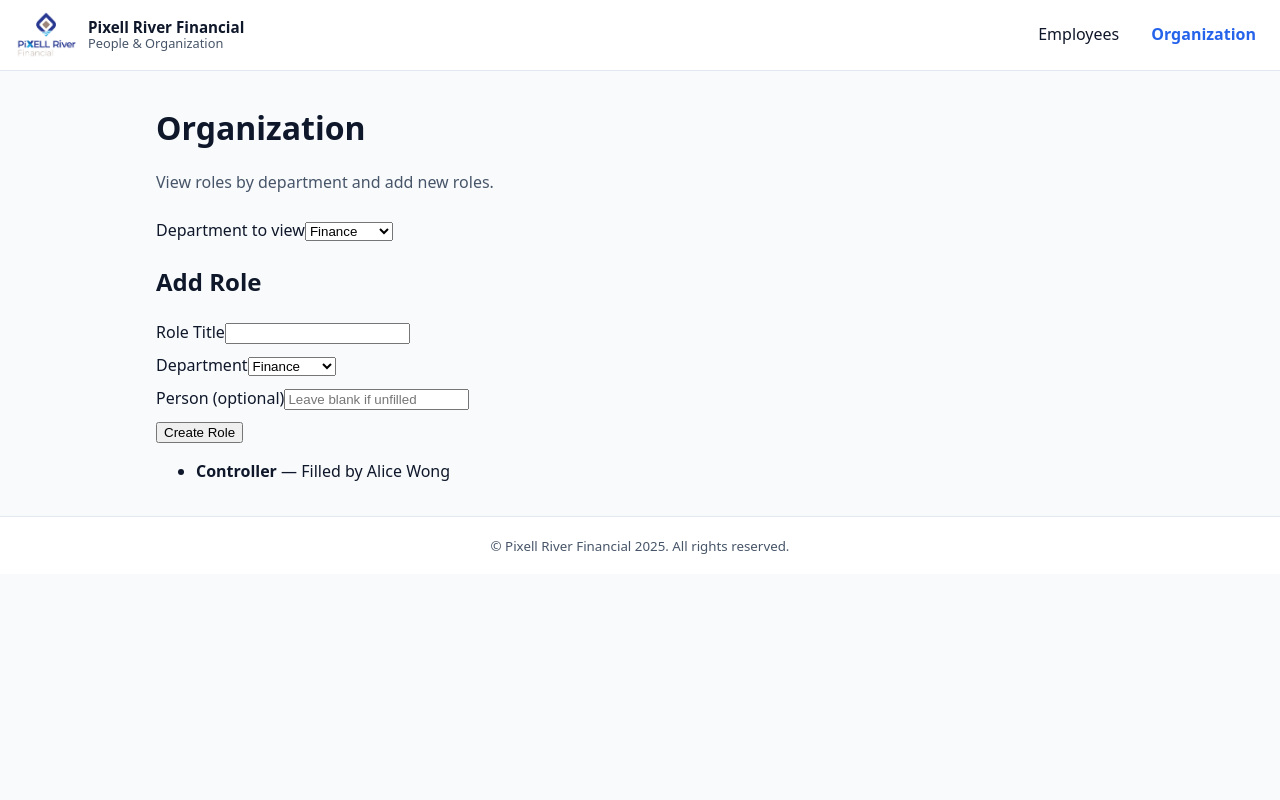
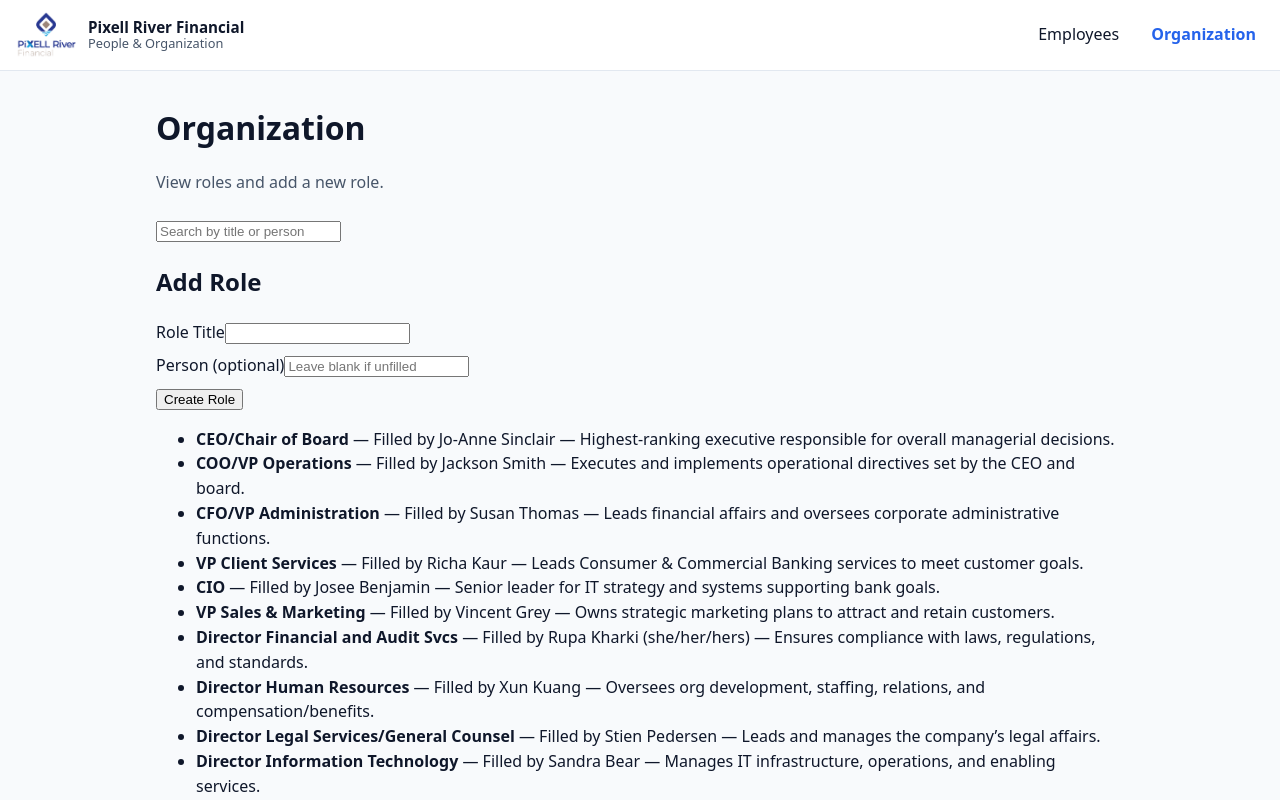
Before and after one commit to rushil2123/Full_Stack_Lab-1, a React (Vite) app in the folder pixell-river-directory/: page /organization in a window 1280 px wide. Shown: the top 800 px of the page. Built offline with nearby package versions, Linux system fonts and the light colour scheme.

Commit message:
feat: refactor repositories and services to improve role and employee management, including removal of roleRepo and integration with orgRepo

```diff
--- a/pixell-river-directory/src/hook/useEntryForm.tsx
+++ /dev/null
@@ -1,61 +0,0 @@
-import { useState } from "react";
-import type { Department, EntryFormValues, EntryFormErrors } from "../types";
-import { validStaffService } from "../services/validstaffService";
-import { employeeRepo } from "../repositories/employeeRepo";
-import { roleRepo } from "../repositories/roleRepo";
-
-const DEPARTMENTS: Department[] = ["Finance", "HR", "IT", "Operations", "Sales"];
-
-export function useEntryForm(kind: "employee" | "role") {
-  const [values, setValues] = useState<EntryFormValues>({
-    kind: kind,
-    name: "",
-    department: DEPARTMENTS[0],
-    person: "",
-  });
-
-  const [errors, setErrors] = useState<EntryFormErrors>({});
-  const [saving, setSaving] = useState(false);
-
-  function change(field: keyof EntryFormValues, value: string) {
-    // simple set: keep code easy to read
-    setValues({ ...values, [field]: value });
-    // clear that field's error when user types
-    setErrors({ ...errors, [field]: undefined });
-  }
-
-  function submit() {
-    const result = validStaffService.validate(values);
-    setErrors(result.errors);
-
-    if (!result.ok) {
-      return false; // stop if errors
-    }
-
-    setSaving(true);
-    try {
-      if (values.kind === "employee") {
-        employeeRepo.create(values.name.trim(), values.department);
-      } else {
-        const title = values.name.trim();
-        const who =
-          values.person && values.person.trim() !== "" ? values.person.trim() : undefined;
-        roleRepo.create(title, values.department, who);
-      }
-      // reset text fields (keep department the same so user doesn't re-pick)
-      setValues({ ...values, name: "", person: "" });
-      return true;
-    } finally {
-      setSaving(false);
-    }
-  }
-
-  return {
-    values,
-    errors,
-    saving,
-    change,
-    submit,
-    departments: DEPARTMENTS,
-  };
-}
--- /dev/null
+++ b/pixell-river-directory/src/hooks/useEntryForm.tsx
@@ -0,0 +1,64 @@
+import { useState } from "react";
+import type {
+  EntryFormValues,
+  EntryFormValuesEmployee,
+  EntryFormValuesRole,
+  EntryFormErrors,
+} from "../types";
+import { validStaffService } from "../services/validstaffService";
+import { employeeRepo } from "../repositories/employeeRepo";
+import { roleRepo } from "../repositories/orgRepo";
+
+export function useEntryForm(kind: "employee" | "role") {
+  const defaultEmp: EntryFormValuesEmployee = {
+    kind: "employee",
+    name: "",
+    department: employeeRepo.departments()[0] || "",
+  };
+  const defaultRole: EntryFormValuesRole = {
+    kind: "role",
+    title: "",
+    person: "",
+  };
+
+  const [values, setValues] = useState<EntryFormValues>(
+    kind === "employee" ? defaultEmp : defaultRole
+  );
+  const [errors, setErrors] = useState<EntryFormErrors>({});
+  const [saving, setSaving] = useState(false);
+
+  function change(field: string, value: string) {
+    setValues({ ...(values as any), [field]: value } as EntryFormValues);
+    setErrors({ ...errors, [field]: undefined });
+  }
+
+  function submit() {
+    const result = validStaffService.validate(values);
+    setErrors(result.errors);
+    if (!result.ok) return false;
+
+    setSaving(true);
+    try {
+      if (values.kind === "employee") {
+        const v = values as EntryFormValuesEmployee;
+        employeeRepo.addEmployee(v.department, v.name.trim());
+        setValues({ ...v, name: "" });
+      } else {
+        const v = values as EntryFormValuesRole;
+        const t = v.title.trim();
+        const p = v.person && v.person.trim() !== "" ? v.person.trim() : undefined;
+        roleRepo.create(t, p);
+        setValues({ ...v, title: "", person: "" });
+      }
+      return true;
+    } finally {
+      setSaving(false);
+    }
+  }
+
+  function departments() {
+    return employeeRepo.departments();
+  }
+
+  return { values, errors, saving, change, submit, departments };
+}
--- a/pixell-river-directory/src/pages/EmployeesPage.tsx
+++ b/pixell-river-directory/src/pages/EmployeesPage.tsx
@@ -1,31 +1,32 @@
 import { useState } from "react";
 import "./EmployeesPage.css";
 import { employeeRepo } from "../repositories/employeeRepo";
-import { useEntryForm } from "../hook/useEntryForm";
-import type { Employee } from "../types";
+import { useEntryForm } from "../hooks/useEntryForm";
+import type { DepartmentGroup } from "../types";
 
 export default function EmployeesPage() {
   const [search, setSearch] = useState("");
   const form = useEntryForm("employee");
 
-  // small app, so just read the repo each render
-  const allEmployees: Employee[] = employeeRepo.list();
+  const groups: DepartmentGroup[] = employeeRepo.listGroups();
 
-  // basic search by name or department
   const s = search.toLowerCase();
-  const filtered = allEmployees.filter((e) => {
-    return (
-      e.name.toLowerCase().includes(s) ||
-      e.department.toLowerCase().includes(s)
-    );
-  });
+  const filtered = groups
+    .map((g) => {
+      const list = g.employees.filter(
+        (n) =>
+          n.toLowerCase().includes(s) ||
+          g.department.toLowerCase().includes(s)
+      );
+      return { department: g.department, employees: list };
+    })
+    .filter((g) => g.employees.length > 0);
 
   return (
     <main>
       <h1>Employees</h1>
-      <p className="greeting">Search and add employees.</p>
+      <p className="greeting">Search employees and add new ones.</p>
 
-      {/* Search */}
       <label htmlFor="emp-search" className="sr-only">
         Search employees
       </label>
@@ -36,7 +37,6 @@ export default function EmployeesPage() {
         onChange={(e) => setSearch(e.target.value)}
       />
 
-      {/* Add new employee */}
       <section style={{ marginTop: "1rem" }}>
         <h2>Add Employee</h2>
 
@@ -44,7 +44,7 @@ export default function EmployeesPage() {
           <label>
             Name
             <input
-              value={form.values.name}
+              value={(form.values.kind === "employee" && form.values.name) || ""}
               onChange={(e) => form.change("name", e.target.value)}
             />
           </label>
@@ -55,10 +55,12 @@ export default function EmployeesPage() {
           <label>
             Department
             <select
-              value={form.values.department}
+              value={
+                (form.values.kind === "employee" && form.values.department) || ""
+              }
               onChange={(e) => form.change("department", e.target.value)}
             >
-              {form.departments.map((d) => (
+              {form.departments().map((d) => (
                 <option key={d} value={d}>
                   {d}
                 </option>
@@ -75,14 +77,18 @@ export default function EmployeesPage() {
         </button>
       </section>
 
-      {/* List */}
-      <ul style={{ marginTop: "1rem" }}>
-        {filtered.map((e, i) => (
-          <li key={e.id || i}>
-            {e.name} — {e.department}
-          </li>
+      <div style={{ marginTop: "1rem" }}>
+        {filtered.map((g) => (
+          <div key={g.department} className="dept-card">
+            <h3>{g.department}</h3>
+            <ul>
+              {g.employees.map((name, i) => (
+                <li key={name + i}>{name}</li>
+              ))}
+            </ul>
+          </div>
         ))}
-      </ul>
+      </div>
 
       {filtered.length === 0 && <p>No matches found.</p>}
     </main>
--- a/pixell-river-directory/src/pages/OrganizationPage.tsx
+++ b/pixell-river-directory/src/pages/OrganizationPage.tsx
@@ -1,37 +1,37 @@
+import "./OrganizationPage.css";
 import { useState } from "react";
-import "./OrganizationPage.css";
-import { roleRepo } from "../repositories/roleRepo";
-import { useEntryForm } from "../hook/useEntryForm";
-import type { Role, Department } from "../types";
+import { roleRepo } from "../repositories/orgRepo";
+import { useEntryForm } from "../hooks/useEntryForm";
+import type { OrgRole } from "../types";
 
 export default function OrganizationPage() {
-  const [viewDept, setViewDept] = useState<Department>("Finance");
   const form = useEntryForm("role");
 
-  const allRoles: Role[] = roleRepo.list();
-  const rolesByDept = allRoles.filter((r) => r.department === viewDept);
+  const roles: OrgRole[] = roleRepo.list();
+
+  const [q, setQ] = useState("");
+  const s = q.toLowerCase();
+  const filtered = roles.filter(
+    (r) =>
+      r.title.toLowerCase().includes(s) ||
+      (r.person && r.person.toLowerCase().includes(s))
+  );
 
   return (
     <main>
       <h1>Organization</h1>
-      <p className="greeting">View roles by department and add new roles.</p>
+      <p className="greeting">View roles and add a new role.</p>
 
-      {/* Choose department to view */}
-      <label>
-        Department to view
-        <select
-          value={viewDept}
-          onChange={(e) => setViewDept(e.target.value as Department)}
-        >
-          {form.departments.map((d) => (
-            <option key={d} value={d}>
-              {d}
-            </option>
-          ))}
-        </select>
+      <label htmlFor="role-search" className="sr-only">
+        Search roles
       </label>
+      <input
+        id="role-search"
+        placeholder="Search by title or person"
+        value={q}
+        onChange={(e) => setQ(e.target.value)}
+      />
 
-      {/* Add a role */}
       <section style={{ marginTop: "1rem" }}>
         <h2>Add Role</h2>
 
@@ -39,30 +39,11 @@ export default function OrganizationPage() {
           <label>
             Role Title
             <input
-              value={form.values.name}
-              onChange={(e) => form.change("name", e.target.value)}
+              value={(form.values.kind === "role" && form.values.title) || ""}
+              onChange={(e) => form.change("title", e.target.value)}
             />
           </label>
-          {form.errors.name && <div role="alert">{form.errors.name}</div>}
-        </div>
-
-        <div style={{ marginBottom: 8 }}>
-          <label>
-            Department
-            <select
-              value={form.values.department}
-              onChange={(e) => form.change("department", e.target.value)}
-            >
-              {form.departments.map((d) => (
-                <option key={d} value={d}>
-                  {d}
-                </option>
-              ))}
-            </select>
-          </label>
-          {form.errors.department && (
-            <div role="alert">{form.errors.department}</div>
-          )}
+          {form.errors.title && <div role="alert">{form.errors.title}</div>}
         </div>
 
         <div style={{ marginBottom: 8 }}>
@@ -70,7 +51,7 @@ export default function OrganizationPage() {
             Person (optional)
             <input
               placeholder="Leave blank if unfilled"
-              value={form.values.person || ""}
+              value={(form.values.kind === "role" && (form.values.person || "")) || ""}
               onChange={(e) => form.change("person", e.target.value)}
             />
           </label>
@@ -81,17 +62,18 @@ export default function OrganizationPage() {
         </button>
       </section>
 
-      {/* Roles list */}
       <ul style={{ marginTop: "1rem" }}>
-        {rolesByDept.map((r, i) => (
-          <li key={r.id || i}>
-            <strong>{r.title}</strong> —{" "}
+        {filtered.map((r, i) => (
+          <li key={r.title + (r.person || "") + i}>
+            <strong>{r.title}</strong>
+            {" — "}
             {r.person ? `Filled by ${r.person}` : "Unfilled"}
+            {r.description ? ` — ${r.description}` : ""}
           </li>
         ))}
       </ul>
 
-      {rolesByDept.length === 0 && <p>No roles in this department.</p>}
+      {filtered.length === 0 && <p>No roles match.</p>}
     </main>
   );
 }
--- a/pixell-river-directory/src/repositories/employeeRepo.tsx
+++ b/pixell-river-directory/src/repositories/employeeRepo.tsx
@@ -1,55 +1,57 @@
-import type { Employee, Department } from "../types";
+import type { DepartmentGroup } from "../types";
+import employeesSeed from "../data/employees.json";
 
-const KEY = "prf_employees_v1";
+const EMP_KEY = "prf_employees_groups_v1";
 
-function load(): Employee[] {
+function load(): DepartmentGroup[] {
   try {
-    const raw = localStorage.getItem(KEY);
-    if (raw) return JSON.parse(raw);
+    const raw = localStorage.getItem(EMP_KEY);
+    if (raw) {
+      return JSON.parse(raw);
+    }
   } catch {
-    // ignore parse errors and fall back to seed data
+
   }
-  // seed data (shown on first run)
-  return [
-    { id: "e1", name: "Alice Wong", department: "Finance" },
-    { id: "e2", name: "Dev Patel", department: "IT" },
-  ];
+
+  const seed: DepartmentGroup[] = employeesSeed as DepartmentGroup[];
+  localStorage.setItem(EMP_KEY, JSON.stringify(seed));
+  return seed;
 }
 
-function save(list: Employee[]) {
-  localStorage.setItem(KEY, JSON.stringify(list));
+function save(groups: DepartmentGroup[]) {
+  localStorage.setItem(EMP_KEY, JSON.stringify(groups));
 }
 
-let employees: Employee[] = load();
-
-function makeId(prefix: string) {
-  return prefix + Math.random().toString(36).slice(2, 8);
-}
+let groups: DepartmentGroup[] = load();
 
 export const employeeRepo = {
-  list(): Employee[] {
-    return [...employees]; // return a copy
+  listGroups(): DepartmentGroup[] {
+    return [...groups].map(g => ({ department: g.department, employees: [...g.employees] }));
   },
 
-  create(name: string, department: Department): Employee {
-    const newEmp: Employee = { id: makeId("e_"), name: name.trim(), department };
-    employees = [newEmp, ...employees];
-    save(employees);
-    return newEmp;
+  departments(): string[] {
+    return groups.map(g => g.department);
   },
 
-  // optional helpers if you need them later
-  get(id: string) {
-    return employees.find((e) => e.id === id);
+  addEmployee(department: string, name: string) {
+    const dept = groups.find(g => g.department === department);
+    if (dept) {
+      dept.employees = [name.trim(), ...dept.employees];
+    } else {
+      groups = [{ department, employees: [name.trim()] }, ...groups];
+    }
+    save(groups);
   },
 
-  remove(id: string) {
-    employees = employees.filter((e) => e.id !== id);
-    save(employees);
+  removeEmployee(department: string, name: string) {
+    const dept = groups.find(g => g.department === department);
+    if (!dept) return;
+    dept.employees = dept.employees.filter(n => n !== name);
+    save(groups);
   },
 
   clearAll() {
-    employees = [];
-    save(employees);
+    groups = [];
+    save(groups);
   },
 };
--- /dev/null
+++ b/pixell-river-directory/src/repositories/orgRepo.tsx
@@ -0,0 +1,65 @@
+import type { OrgRole } from "../types";
+import rolesSeed from "../data/org.json";
+
+const ROLES_KEY = "prf_org_v1";
+
+function load(): OrgRole[] {
+  try {
+    const raw = localStorage.getItem(ROLES_KEY);
+    if (raw) {
+      return JSON.parse(raw);
+    }
+  } catch {
+
+  }
+  const seed: OrgRole[] = rolesSeed as OrgRole[];
+  localStorage.setItem(ROLES_KEY, JSON.stringify(seed));
+  return seed;
+}
+
+function save(list: OrgRole[]) {
+  localStorage.setItem(ROLES_KEY, JSON.stringify(list));
+}
+
+let roles: OrgRole[] = load();
+
+
+function normalizeTitle(t: string) {
+  return t.trim().toLowerCase();
+}
+
+export const roleRepo = {
+  list(): OrgRole[] {
+    return [...roles].map(r => ({ ...r }));
+  },
+
+
+  create(title: string, person?: string, description?: string) {
+    const cleanTitle = title.trim();
+    const cleanPerson = person && person.trim() !== "" ? person.trim() : undefined;
+    const item: OrgRole = { title: cleanTitle, person: cleanPerson, description };
+    roles = [item, ...roles];
+    save(roles);
+    return item;
+  },
+
+  isTitleFilled(title: string): boolean {
+    const t = normalizeTitle(title);
+    const found = roles.find(r => normalizeTitle(r.title) === t);
+    return !!(found && found.person && found.person.trim().length > 0);
+  },
+
+  removeByTitleFirstMatch(title: string) {
+    const t = normalizeTitle(title);
+    const idx = roles.findIndex(r => normalizeTitle(r.title) === t);
+    if (idx >= 0) {
+      roles.splice(idx, 1);
+      save(roles);
+    }
+  },
+
+  clearAll() {
+    roles = [];
+    save(roles);
+  },
+};
--- a/pixell-river-directory/src/repositories/roleRepo.tsx
+++ /dev/null
@@ -1,62 +0,0 @@
-import type { Role, Department } from "../types";
-
-const KEY = "prf_roles_v1";
-
-function load(): Role[] {
-  try {
-    const raw = localStorage.getItem(KEY);
-    if (raw) return JSON.parse(raw);
-  } catch {
-    // ignore parse errors and fall back to seed data
-  }
-  // seed data (shown on first run)
-  return [
-    { id: "r1", title: "Controller", department: "Finance", person: "Alice Wong" },
-    { id: "r2", title: "Systems Analyst", department: "IT" },
-  ];
-}
-
-function save(list: Role[]) {
-  localStorage.setItem(KEY, JSON.stringify(list));
-}
-
-let roles: Role[] = load();
-
-function makeId(prefix: string) {
-  return prefix + Math.random().toString(36).slice(2, 8);
-}
-
-export const roleRepo = {
-  list(): Role[] {
-    return [...roles];
-  },
-
-  create(title: string, department: Department, person?: string): Role {
-    const cleanTitle = title.trim();
-    const cleanPerson = person && person.trim() !== "" ? person.trim() : undefined;
-    const newRole: Role = { id: makeId("r_"), title: cleanTitle, department, person: cleanPerson };
-    roles = [newRole, ...roles];
-    save(roles);
-    return newRole;
-  },
-
-  isTitleFilled(title: string): boolean {
-    const found = roles.find((r) => r.title.toLowerCase() === title.toLowerCase());
-    return !!(found && found.person && found.person.trim().length > 0);
-  },
-
-  // optional helpers
-  get(id: string) {
-    return roles.find((r) => r.id === id);
-  },
-
-  remove(id: string) {
-    roles = roles.filter((r) => r.id !== id);
-    save(roles);
-  },
-
-  clearAll() {
-    roles = [];
-    save(roles);
-  },
-};
```
Also changed, not shown: pixell-river-directory/src/services/validstaffService.tsx (+15 -13 lines), pixell-river-directory/src/types.ts (+9 -15 lines).
